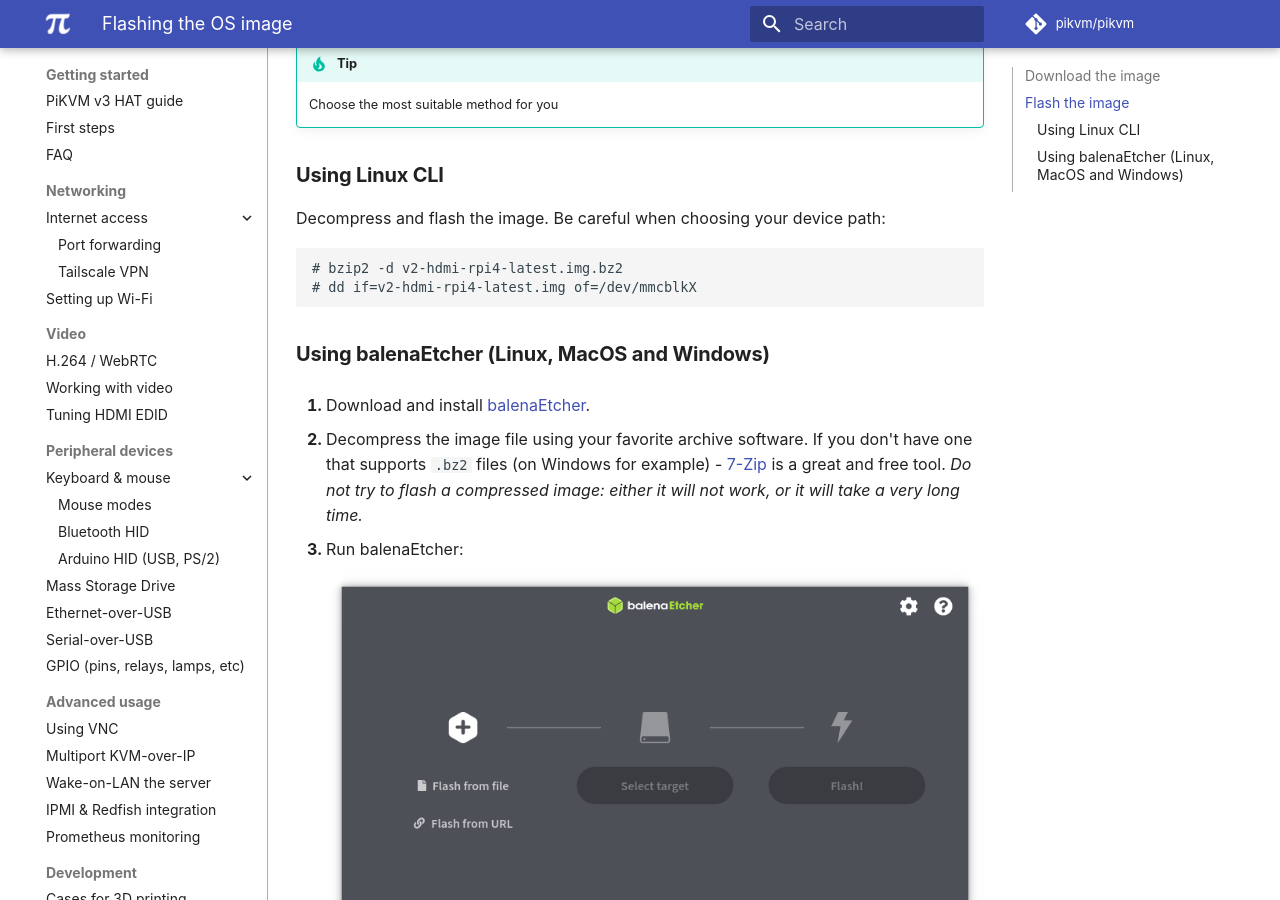
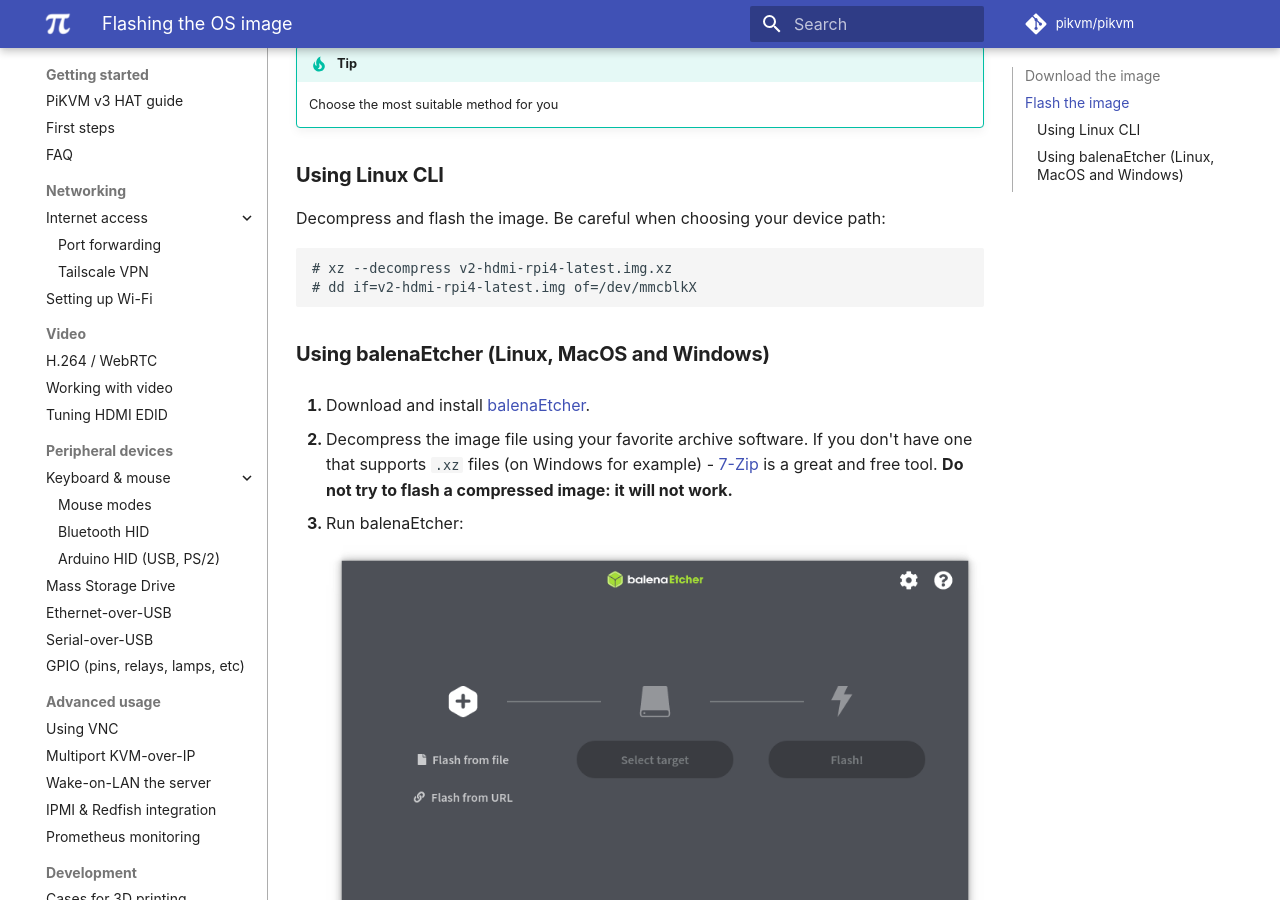
Before and after one commit to pikvm/pikvm, an MkDocs documentation site: the page built from docs/flashing_os.md, in a window 1280 px wide and 900 px high, scrolled down 788 px. Built offline with MkDocs 1.6.1 and Material for MkDocs 9.7.7, drawn with Linux system fonts in a browser that asks for light colours; some web fonts are replaced; comment, search, counter and statistics services are not loaded; some of the changed lines change nothing that is shown.

Commit message:
xz images

````diff
--- a/docs/flashing_os.md
+++ b/docs/flashing_os.md
@@ -8,12 +8,12 @@
 
 Download the appropriate SD card image. Select it based on the board, platform, and the video capture device you are using:
 
-* [**PiKVM v3 HAT (Raspberry Pi 4)**](https://files.pikvm.org/images/v3-hdmi-rpi4-latest.img.bz2) <sub>- [*sha1*](https://files.pikvm.org/images/v3-hdmi-rpi4-latest.img.bz2.sha1)</sub>
+* [**PiKVM v3 HAT (Raspberry Pi 4)**](https://files.pikvm.org/images/v3-hdmi-rpi4-latest.img.xz) <sub>- [*sha1*](https://files.pikvm.org/images/v3-hdmi-rpi4-latest.img.xz.sha1)</sub>
 * **DIY - Raspberry Pi 4, v2 platform:**
-    * [For HDMI-CSI bridge](https://files.pikvm.org/images/v2-hdmi-rpi4-latest.img.bz2) <sub>- [*sha1*](https://files.pikvm.org/images/v2-hdmi-rpi4-latest.img.bz2.sha1)</sub>
-    * [For HDMI-USB dongle](https://files.pikvm.org/images/v2-hdmiusb-rpi4-latest.img.bz2) <sub>- [*sha1*](https://files.pikvm.org/images/v2-hdmiusb-rpi4-latest.img.bz2.sha1)</sub>
+    * [For HDMI-CSI bridge](https://files.pikvm.org/images/v2-hdmi-rpi4-latest.img.xz) <sub>- [*sha1*](https://files.pikvm.org/images/v2-hdmi-rpi4-latest.img.xz.sha1)</sub>
+    * [For HDMI-USB dongle](https://files.pikvm.org/images/v2-hdmiusb-rpi4-latest.img.xz) <sub>- [*sha1*](https://files.pikvm.org/images/v2-hdmiusb-rpi4-latest.img.xz.sha1)</sub>
 * **DIY - Raspberry Pi ZeroW, v2 platform:**
-    * [For HDMI-CSI bridge](https://files.pikvm.org/images/v2-hdmi-zerow-latest.img.bz2) <sub>- [*sha1*](https://files.pikvm.org/images/v2-hdmi-zerow-latest.img.bz2.sha1)</sub>
+    * [For HDMI-CSI bridge](https://files.pikvm.org/images/v2-hdmi-zerow-latest.img.xz) <sub>- [*sha1*](https://files.pikvm.org/images/v2-hdmi-zerow-latest.img.xz.sha1)</sub>
 
 Pre-compiled images are only available for the Raspberry Pi 4 and ZeroW. For all other cases, you will need to build the operating system yourself. But don't worry, it's [very simple](building_os.md).
 
@@ -28,7 +28,7 @@
 
 Decompress and flash the image. Be careful when choosing your device path:
 ```
-# bzip2 -d v2-hdmi-rpi4-latest.img.bz2
+# xz --decompress v2-hdmi-rpi4-latest.img.xz
 # dd if=v2-hdmi-rpi4-latest.img of=/dev/mmcblkX
 ```
 
@@ -37,7 +37,7 @@
 
 1. Download and install [balenaEtcher](https://www.balena.io/etcher).
 
-2. Decompress the image file using your favorite archive software. If you don't have one that supports `.bz2` files (on Windows for example) - [7-Zip](https://www.7-zip.org) is a great and free tool. *Do not try to flash a compressed image: either it will not work, or it will take a very long time.*
+2. Decompress the image file using your favorite archive software. If you don't have one that supports `.xz` files (on Windows for example) - [7-Zip](https://www.7-zip.org) is a great and free tool. **Do not try to flash a compressed image: it will not work.**
 
 3. Run balenaEtcher:
 
````
